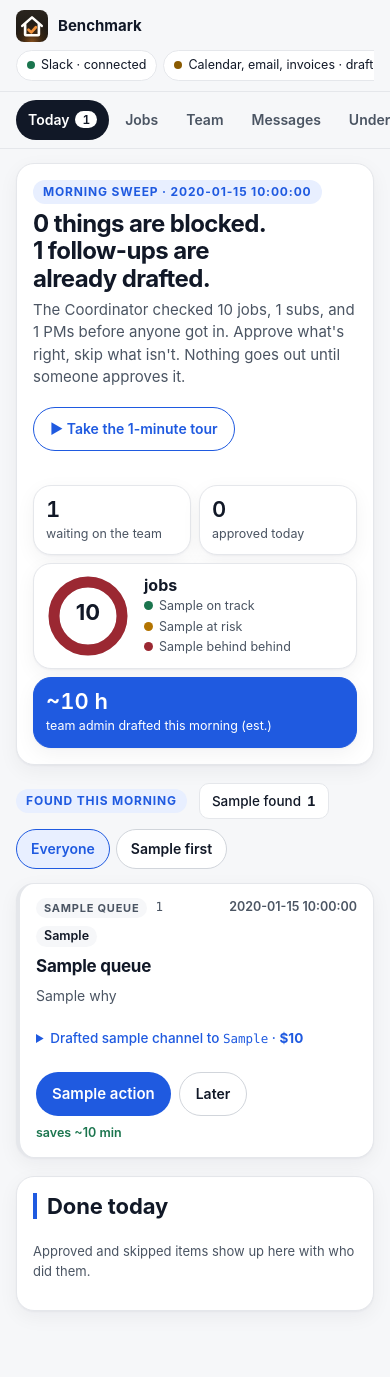
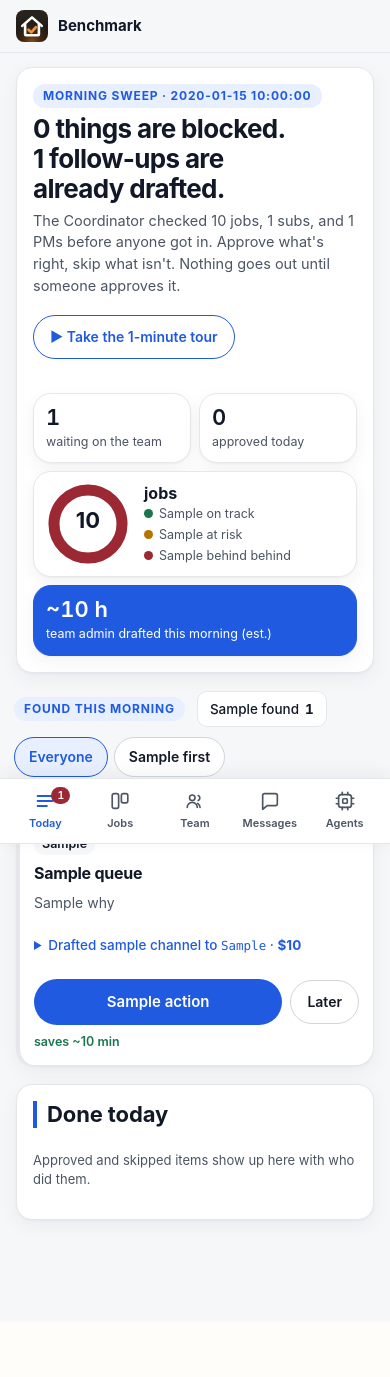
Before and after one commit to saltylvn/benchmark-ai, a Flask app: template dashboard/templates/index.html in a window 390 px wide. After the commit the page ends 1231 px from the top, so only its background shows below. Run offline with Flask 3, Linux system fonts and the light colour scheme; the template is opened without the code that fills it: most values are stand-ins (such as "Sample title", 1, 10 or a date in 2020).

Commit message:
All construction sectors; on-site layouts for iPhone and iPad (#29)
Co-authored-by: Claude Opus 5.5 <noreply@anthropic.com>

```diff
--- a/dashboard/static/dashboard.css
+++ b/dashboard/static/dashboard.css
@@ -770,3 +770,79 @@ section .eng { box-shadow: none; }
 .kpi.accent b, .kpi.accent span { color: var(--on-accent); }
 /* Landing sections sit on the page; only their cards are panels. */
 .landing section.land-section, .landing section.land-proof { border: 0; box-shadow: none; background: none; }
+
+/* ---- On site: iPhone and iPad ------------------------------------------------------------
+   Phones get an iOS-style bottom tab bar (thumb reach, always visible), a quiet header,
+   and tighter cards. iPads keep the top tabs and use two columns. */
+.tab-ico { display: none; width: 22px; height: 22px; fill: none; stroke: currentColor; stroke-width: 1.8; stroke-linecap: round; stroke-linejoin: round; }
+.tab-short { display: none; }
+
+@media (max-width: 640px) {
+  /* Header: brand and date only; connection status moves into the summary card's context. */
+  .top { padding-block: 10px; }
+  .integrations .chip.draft, .integrations .chip.user { display: none; }
+  .integrations { gap: 6px; }
+  .integrations .chip { font-size: 12px; padding: 4px 10px; }
+
+  /* Bottom tab bar */
+  .tabs {
+    position: fixed; z-index: 40; left: 0; right: 0; bottom: 0; top: auto;
+    display: grid; grid-template-columns: repeat(5, 1fr); gap: 0; overflow: visible;
+    margin: 0; padding: 6px max(8px, env(safe-area-inset-left, 0px)) calc(6px + env(safe-area-inset-bottom, 0px)) max(8px, env(safe-area-inset-right, 0px));
+    background: var(--paper); border-top: 1px solid var(--line); box-shadow: 0 -4px 18px rgba(17, 24, 39, 0.06);
+  }
+  .tabs a {
+    position: relative; flex-direction: column; justify-content: center; gap: 3px; min-height: 52px; padding: 4px 2px;
+    border-radius: 12px; font-size: 11px; font-weight: 600; color: var(--muted); background: none;
+  }
+  .tabs a.on { background: none; color: var(--accent); }
+  .tabs a.on .tab-ico { stroke-width: 2.2; }
+  .tab-ico { display: block; }
+  .tab-long { display: none; } .tab-short { display: inline; }
+  .tabs .count { position: absolute; top: 2px; left: calc(50% + 6px); font-size: 10.5px; padding: 0 6px; line-height: 17px; background: var(--bad); color: #fff; }
+  .tabs a.on .count { background: var(--bad); color: #fff; }
+  main { padding-bottom: calc(84px + env(safe-area-inset-bottom, 0px)); }
+  .tour { bottom: calc(76px + env(safe-area-inset-bottom, 0px)); }
+
+  /* Cards: a little tighter and calmer */
+  section, .since { padding: 16px; border-radius: 16px; }
+  .summary h1 { font-size: 26px; }
+  .summary .lede { font-size: 14.5px; }
+  .kpis { grid-template-columns: 1fr 1fr; }
+  .kpis .status-kpi, .kpis .kpi.accent { grid-column: 1 / -1; }
+  .qcard { padding: 14px; }
+  .qcard h3 { font-size: 16px; }
+  .qactions { flex-wrap: wrap; }
+  .qactions .approve { flex: 1 1 auto; min-height: 46px; }
+  .found, .filters { margin-inline: -2px; }
+}
+
+/* iPad portrait and landscape: room for two columns of cards and the full tab labels. */
+@media (min-width: 641px) and (max-width: 1180px) {
+  .tabs { justify-content: flex-start; }
+  .queue-list { grid-template-columns: repeat(2, minmax(0, 1fr)); }
+  .summary { grid-template-columns: minmax(0, 1fr) minmax(0, 1fr); align-items: start; }
+  .eng-grid, .pain-grid, .life-grid { grid-template-columns: repeat(2, minmax(0, 1fr)); }
+  .since-groups { grid-template-columns: repeat(2, minmax(0, 1fr)); }
+}
+@media (max-width: 640px) {
+  .top { flex-wrap: nowrap; gap: 8px; }
+  .integrations { flex-wrap: nowrap; margin-left: auto; }
+  .integrations .chip { white-space: nowrap; }
+}
+@media (max-width: 360px) { .integrations a.chip { display: none; } }
+@media (max-width: 1180px) {
+  .kpis { grid-template-columns: 1fr 1fr; }
+  .kpis .status-kpi, .kpis .kpi.accent { grid-column: 1 / -1; }
+  .donut-legend span { white-space: nowrap; }
+}
+@media (max-width: 640px) {
+  .integrations .chip.ok, .integrations .chip.off { display: none; }
+  .integrations a.chip { border: 0; background: none; padding: 6px 2px; color: var(--accent); font-weight: 600; font-size: 14px; }
+  .brand strong { white-space: nowrap; }
+}
+@media (max-width: 360px) { .integrations a.chip { display: inline-flex; } }
+@media (max-width: 640px) {
+  .integrations { width: auto; flex: none; overflow: visible; }
+  .brand { flex: 1 1 auto; }
+}
--- a/dashboard/templates/_app.html
+++ b/dashboard/templates/_app.html
@@ -41,11 +41,11 @@
 </header>
 
 <nav class="tabs" aria-label="Views">
-  <a href="#today" data-tab="today">Today <b class="count" data-count="open">{{ t.queue|length }}</b></a>
-  <a href="#jobs" data-tab="jobs">Jobs</a>
-  <a href="#team" data-tab="team">Team</a>
-  <a href="#messages" data-tab="messages">Messages</a>
-  <a href="#hood" data-tab="hood">Under the hood</a>
+  <a href="#today" data-tab="today"><svg class="tab-ico" viewBox="0 0 24 24" aria-hidden="true"><path d="M4 6.5h16M4 12h16M4 17.5h10"/></svg><span class="tab-label">Today</span> <b class="count" data-count="open">{{ t.queue|length }}</b></a>
+  <a href="#jobs" data-tab="jobs"><svg class="tab-ico" viewBox="0 0 24 24" aria-hidden="true"><rect x="3.5" y="4" width="7" height="16" rx="2"/><rect x="13.5" y="4" width="7" height="10" rx="2"/></svg><span class="tab-label">Jobs</span></a>
+  <a href="#team" data-tab="team"><svg class="tab-ico" viewBox="0 0 24 24" aria-hidden="true"><circle cx="9" cy="8.5" r="3"/><path d="M3.5 19a5.5 5.5 0 0 1 11 0"/><path d="M15.5 6a3 3 0 0 1 0 5.5M17.5 19a5 5 0 0 0-2.5-4.3"/></svg><span class="tab-label">Team</span></a>
+  <a href="#messages" data-tab="messages"><svg class="tab-ico" viewBox="0 0 24 24" aria-hidden="true"><path d="M4 6a2 2 0 0 1 2-2h12a2 2 0 0 1 2 2v9a2 2 0 0 1-2 2H9l-5 4z"/></svg><span class="tab-label">Messages</span></a>
+  <a href="#hood" data-tab="hood"><svg class="tab-ico" viewBox="0 0 24 24" aria-hidden="true"><rect x="5" y="5" width="14" height="14" rx="3"/><path d="M9 2.5v2.5M15 2.5v2.5M9 19v2.5M15 19v2.5M2.5 9h2.5M2.5 15h2.5M19 9h2.5M19 15h2.5"/><rect x="9.5" y="9.5" width="5" height="5" rx="1"/></svg><span class="tab-label"><span class="tab-long">Under the hood</span><span class="tab-short">Agents</span></span></a>
 </nav>
 
 <main>
--- a/dashboard/templates/_welcome.html
+++ b/dashboard/templates/_welcome.html
@@ -8,7 +8,7 @@
 
   <div class="land-hero land-stage">
     <div class="land-pitch">
-      <span class="land-eyebrow">For new-home builders</span>
+      <span class="land-eyebrow">For construction project managers</span>
       <h2 class="land-title">Every morning, the follow-ups are <em>already written.</em></h2>
       <p class="land-sub">Benchmark's AI agents check every home, trade and PM before anyone gets in: insurance, permits, orders, buyer selections, loan draws and closing dates. Then they draft the fix. Your PMs approve in one tap. Nothing goes out without a person.</p>
       <ul class="land-ticks">
--- a/dashboard/templates/index.html
+++ b/dashboard/templates/index.html
@@ -3,7 +3,7 @@
 <head>
   <meta charset="utf-8">
   <meta name="viewport" content="width=device-width, initial-scale=1, viewport-fit=cover">
-  <title>Benchmark · AI agents for new-home builders</title>
+  <title>Benchmark · AI agents for construction PMs</title>
   {%- set share_text = "Every morning, Benchmark's AI agents check every home, trade and PM, then draft the follow-ups: loan draws, late orders, buyer selections, closing risks. A person approves everything." %}
   <meta name="description" content="{{ share_text }}">
   <meta property="og:type" content="website">
@@ -14,7 +14,7 @@
   <meta property="og:image" content="{{ site_url }}/static/og.jpg">
   <meta property="og:image:width" content="1200">
   <meta property="og:image:height" content="630">
-  <meta property="og:image:alt" content="Benchmark: AI agents for new-home builders. Every morning, the follow-ups are already written.">
+  <meta property="og:image:alt" content="Benchmark: AI agents for construction project managers. Every morning, the follow-ups are already written.">
   <meta name="twitter:card" content="summary_large_image">
   <meta name="theme-color" content="#f3f0e8" media="(prefers-color-scheme: light)">
   <meta name="theme-color" content="#141311" media="(prefers-color-scheme: dark)">
```
Also changed, not shown: dashboard/tests/test_dashboard.py (+1 -1 lines), README.md, dashboard/static/og.jpg, 5 other files.
